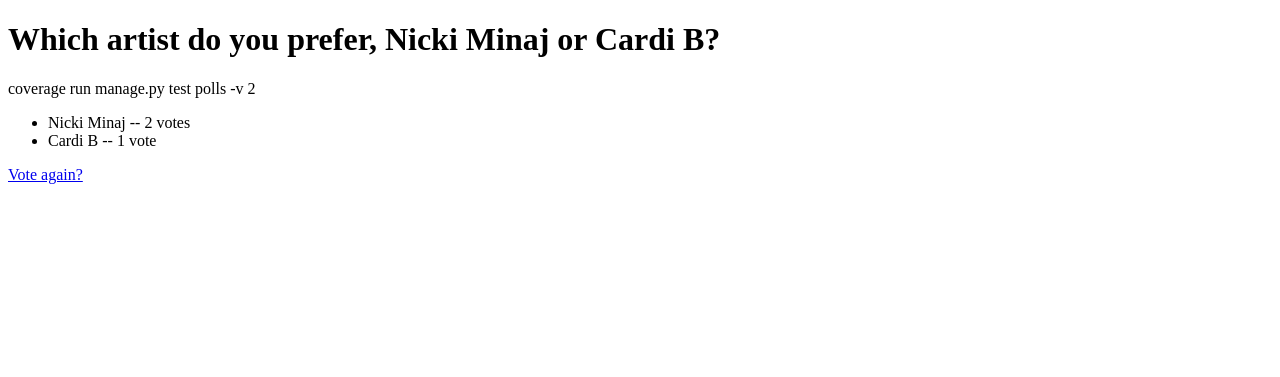
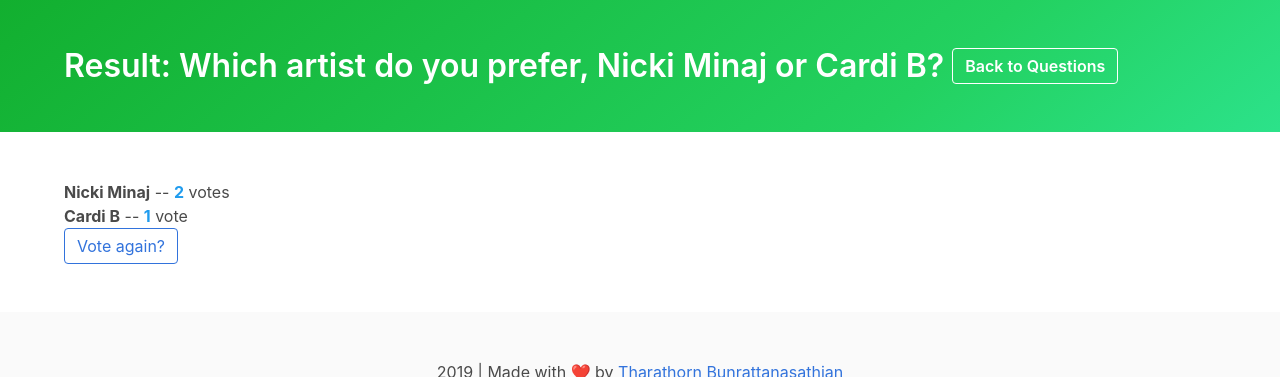
Before and after one commit to th-bunratta/django-polls, a Django app: page /polls/1/results/ in a window 1280 px wide. Shown: the top 377 px of the page. Before the commit the page ends 184 px from the top, so only its background shows below. Run offline with Django 3.2, Linux system fonts and the light colour scheme; data comes from the database, SQL or seed files in the repository.

Commit message:
Dress up webpages with Bulma

```diff
--- /dev/null
+++ b/polls/templates/polls/base/index.html
@@ -0,0 +1,22 @@
+<!DOCTYPE html>
+{% load static %}
+<html lang="en">
+<head>
+    <meta charset="UTF-8">
+    <meta name="viewport" content="width=device-width, initial-scale=1">
+    <title>{% block title %}{% endblock %}</title>
+    <link rel="stylesheet" type="text/css" href="{% static 'polls/style.css' %}">
+    <link rel="stylesheet" href="https://cdnjs.cloudflare.com/ajax/libs/bulma/0.7.5/css/bulma.min.css">
+    {% block stylesheets %}{% endblock %}
+</head>
+<body>
+    {% block body %}<section class="section"><div class="container">{% block content %}{% endblock %}</div></section>{% endblock %}
+    <footer class="footer">
+        <div class="content has-text-centered">
+            <p>2019 | Made with ❤️ by <a href="https://github.com/th-bunratta/django-polls">Tharathorn Bunrattanasathian</a></p>
+            <p><a href="http://www.djangoproject.com/"><img src="https://www.djangoproject.com/m/img/badges/djangomade124x25.gif" border="0" alt="Made with Django." title="Made with Django." /></a>
+            &nbsp;<a href="https://bulma.io"><img src="{% static 'polls/img/made-with-bulma.png' %}" alt="Made with Bulma" width="128" height="24"></a></p>
+        </div>
+    </footer>
+</body>
+</html>
--- /dev/null
+++ b/polls/templates/polls/base/question.html
@@ -0,0 +1,14 @@
+{% extends "polls/base/index.html" %}
+{% block stylesheets %}
+    <link href="~bulma-badge/dist/css/bulma-badge.min.css" rel="stylesheet">
+{% endblock %}
+{% block body %}
+    <section class="hero is-success is-bold">
+        <div class="hero-body">
+            <div class="container">
+            <h3 class="title is-3 has-margin-top-12px">{% block hero_title %}{% endblock %} <a class="button is-success is-inverted is-outlined inline" href="{% url 'polls:index' %}">Back to Questions</a></h3>
+            </div>
+        </div>
+    </section>
+    {{ block.super }}
+{% endblock %}
--- a/polls/templates/polls/results.html
+++ b/polls/templates/polls/results.html
@@ -1,18 +1,15 @@
-<!DOCTYPE html>
-<html lang="en">
-<head>
-    <meta charset="UTF-8">
-    <title>&quot;{{ question.question_text }}&quot; Result</title>
-</head>
-<body>
-    <h1>{{ question.question_text }}</h1>coverage run manage.py test polls -v 2
-
+{% extends 'polls/base/question.html' %}
+{% block title %}&quot;{{ question.question_text }}&quot; Result{% endblock %}
+{% block hero_title %}
+    Result: {{ question.question_text }}
+{% endblock %}
+{% block content %}
     <ul>
     {% for choice in question.choice_set.all %}
-    <li>{{ choice.choice_text }} -- {{ choice.votes }} vote{{ choice.votes|pluralize }}</li>
+        <li><strong class="has-text-grey-dark">{{ choice.choice_text }}</strong> -- <strong class="has-text-info">{{ choice.votes }}</strong> vote{{ choice.votes|pluralize }}</li>
     {% endfor %}
     </ul>
-
-    <a href="{% url 'polls:detail' question.id %}">Vote again?</a>
-</body>
-</html>
+    <section>
+        <a class="button is-link is-outlined" href="{% url 'polls:detail' question.id %}">Vote again?</a>
+    </section>
+{% endblock %}
```
Also changed, not shown: polls/templates/polls/base.html (deleted, +0 -12 lines), polls/templates/polls/base/landing.html (added, +11 -0 lines), polls/templates/polls/detail.html (+9 -13 lines), polls/templates/polls/index.html (+7 -3 lines), polls/tests/test_models.py (+1 -0 lines), polls/static/polls/img/made-with-bulma.png (added), 1 other file.
